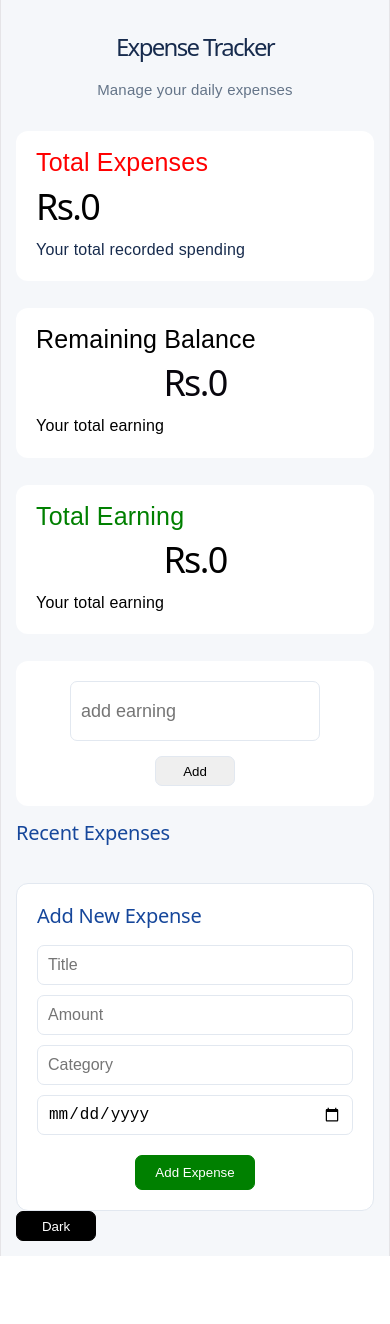
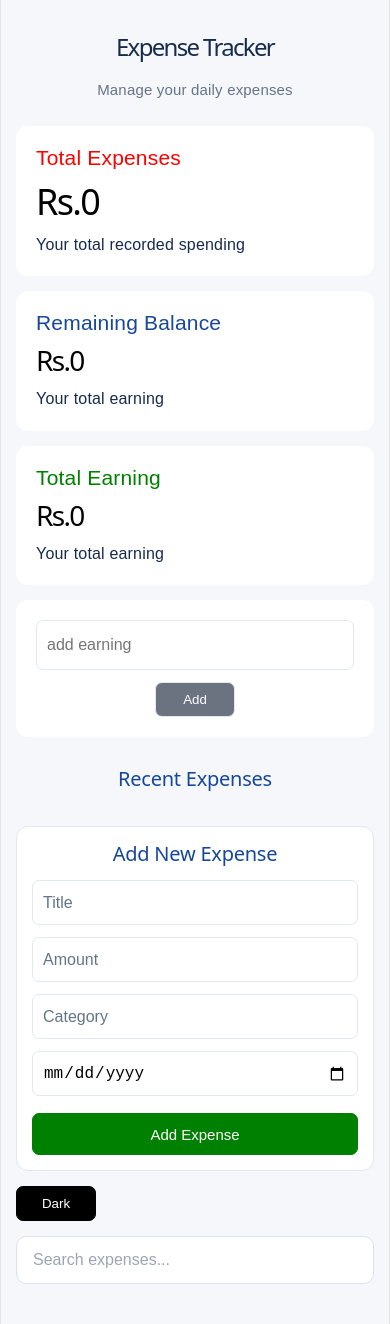
Before and after one commit to Rhishav19/expenses_tracker, a React (Vite) app: page / in a window 390 px wide. Before the commit the page ends 1256 px from the top, so only its background shows below. Built offline with nearby package versions, Linux system fonts and the light colour scheme.

Commit message:
add search expenses option

```diff
--- a/src/App.css
+++ b/src/App.css
@@ -23,15 +23,19 @@ button {
    MAIN CONTAINERS
 ============================== */
 
+.app-container,
+.dark-app-container {
+  min-height: 100vh;
+  width: 100%;
+  padding: 30px;
+}
+
 .app-container {
-  min-height: 100vh;
-  padding: 30px;
   background-color: #F5F7FA;
+  color: #172B4D;
 }
 
 .dark-app-container {
-  min-height: 100vh;
-  padding: 30px;
   background-color: #111827;
   color: #F9FAFB;
 }
@@ -41,9 +45,9 @@ button {
 ============================== */
 
 .app-header {
-  margin-bottom: 30px;
-  font-size: 28px;
-  color: #172B4D;
+  width: 100%;
+  max-width: 1100px;
+  margin: 0 auto 35px;
 }
 
 .app-header h1 {
@@ -56,7 +60,6 @@ button {
   color: #647488;
 }
 
-.dark-app-container .app-header,
 .dark-app-container .app-header h1 {
   color: #F9FAFB;
 }
@@ -66,160 +69,17 @@ button {
 }
 
 /* ==============================
-   MAIN CONTENT
+   SUMMARY GRID
 ============================== */
 
-.main-content {
+.expenses-cards {
+  width: 100%;
   max-width: 1100px;
-  margin: 0 auto;
+  margin: 0 auto 40px;
+
   display: grid;
-  grid-template-columns: 2fr 1fr;
-  gap: 30px;
-}
-
-/* ==============================
-   EXPENSE CARDS
-============================== */
-
-.expense-details {
-  display: flex;
-  justify-content: space-between;
-  align-items: center;
+  grid-template-columns: repeat(2, minmax(0, 1fr));
   gap: 20px;
-  padding: 20px;
-  margin-bottom: 15px;
-  border: 1px solid #E2E8F0;
-  border-radius: 12px;
-  background-color: white;
-  transition: transform 0.2s ease, box-shadow 0.2s ease;
-}
-
-.expense-details:hover {
-  transform: translateY(-2px);
-  box-shadow: 0 4px 12px rgba(0, 0, 0, 0.08);
-}
-
-.expense-info {
-  min-width: 0;
-}
-
-.expense-info h3 {
-  margin: 0 0 10px;
-  font-size: 18px;
-  color: #172B4D;
-  text-transform: capitalize;
-}
-
-.expense-meta {
-  display: flex;
-  flex-wrap: wrap;
-  gap: 15px;
-  color: #647488;
-  font-size: 14px;
-}
-
-.expense-actions {
-  display: flex;
-  flex-direction: column;
-  align-items: flex-end;
-  gap: 10px;
-  flex-shrink: 0;
-}
-
-.expense-amount {
-  margin: 0;
-  color: #DC2626;
-  font-size: 20px;
-  font-weight: 600;
-}
-
-/* ==============================
-   DELETE BUTTON
-============================== */
-
-.delete-btn {
-  width: auto;
-  height: auto;
-  padding: 8px 14px;
-  border: 1px solid #DC2626;
-  border-radius: 7px;
-  background-color: #DC2626;
-  color: white;
-  font-size: 13px;
-  transition: background-color 0.2s ease;
-}
-
-.delete-btn:hover {
-  background-color: #B91C1C;
-}
-.edit-btn{
-  width: auto;
-  height: auto;
-  padding: 8px 14px;
-  border-radius: 7px;
-  background-color: #9CA3AF;
-  color: white;
-  font-size: 13px;
-  transition: background-color 0.2s ease;
-  outline: none;
-  border: 1px solid #9CA3AF;
-}
-
-
-/* ==============================
-   EXPENSE FORM
-============================== */
-
-.expense-form {
-  background-color: white;
-  padding: 20px;
-  border-radius: 12px;
-  border: 1px solid #E2E8F0;
-}
-
-.expense-list h2,
-.expense-form h2 {
-  color: #16479B;
-  font-size: 20px;
-  text-align: start;
-}
-
-.inputs input {
-  width: 200px;
-  height: 40px;
-  border-radius: 7px;
-  background-color: white;
-  font-size: 16px;
-  color: black;
-  margin-top: 10px;
-  padding: 10px;
-  outline: none;
-  border: 1px solid #E2E8F0;
-}
-
-.inputs input:focus {
-  border-color: #2563EB;
-}
-
-.input {
-  display: flex;
-  flex-direction: column;
-  gap: 12px;
-}
-
-.add-expenses-btn {
-  width: 120px;
-  height: 35px;
-  border-radius: 7px;
-  margin-top: 20px;
-  margin-right: 80px;
-  background-color: green;
-  border: 1px solid green;
-  color: white;
-}
-
-.add-expenses-btn:hover {
-  background-color: #15803D;
 }
 
 /* ==============================
@@ -231,20 +91,25 @@ button {
 .remaining-balance,
 .add-earning {
   width: 100%;
-  max-width: 350px;
-  min-height: 120px;
-  padding: 1.5rem;
-  height: fit-content;
+  max-width: none;
+  min-width: 0;
+  min-height: 180px;
+  padding: 25px;
+  margin: 0;
+
   border-radius: 12px;
   background-color: white;
-  margin-bottom: 50px;
 }
 
-.total-expense p {
+.total-expense p,
+.total-earning p,
+.remaining-balance p {
   text-align: start;
 }
 
-.total-expense h1 {
+.total-expense h1,
+.total-earning h1,
+.remaining-balance h1 {
   color: black;
   text-align: start;
 }
@@ -264,12 +129,6 @@ button {
   text-align: start;
 }
 
-.total-earning p,
-.remaining-balance p {
-  color: black;
-  text-align: start;
-}
-
 .remaining-balance-label {
   color: #16479B;
   font-size: 25px;
@@ -277,24 +136,12 @@ button {
   margin: 0;
 }
 
-.total-earning-amount {
+.total-earning-amount,
+.remaining-balance-amount {
   color: black;
-  margin-right: 200px;
-}
-
-.ramaining-balance-amount {
-  color: black;
-  padding-right: 200px;
-}
-
-/* ==============================
-   SUMMARY GRID
-============================== */
-
-.expenses-cards {
-  display: grid;
-  grid-template-columns: repeat(2, minmax(0, 1fr));
-  gap: 20px;
+  margin: 15px 0;
+  padding: 0;
+  overflow-wrap: anywhere;
 }
 
 /* ==============================
@@ -304,55 +151,257 @@ button {
 .earning-input {
   width: 100%;
   max-width: 250px;
-  height: 60px;
+  height: 50px;
+  padding: 10px;
+
   border-radius: 7px;
   background-color: white;
-  font-size: 18px;
+  font-size: 16px;
   color: black;
-  padding: 10px;
+
   outline: none;
   border: 1px solid #E2E8F0;
 }
 
+.earning-input:focus {
+  border-color: #2563EB;
+}
+
 .add-earning-btn {
   width: 80px;
-  height: 30px;
+  height: 35px;
   border: 1px solid #E2E8F0;
   border-radius: 7px;
-  margin-top: 15px;
+  margin-top: 12px;
+  background-color: #6B7280;
+  color: white;
 }
 
 .add-earning-btn:hover {
-  background-color: #E2E8F0;
+  background-color: #4B5563;
 }
 
 /* ==============================
-   DARK MODE BUTTONS
+   MAIN CONTENT
 ============================== */
 
-.mode-btn-container {
-  display: flex;
-  gap: 10px;
+.main-content {
+  width: 100%;
+  max-width: 1100px;
+  margin: 0 auto;
+
+  display: grid;
+  grid-template-columns: minmax(0, 2fr) minmax(280px, 1fr);
+  gap: 25px;
+  align-items: start;
 }
 
-.dark-mode-btn,
-.light-mode-btn {
-  width: 80px;
-  height: 30px;
-  border-radius: 7px;
-  cursor: pointer;
+.expense-list,
+.expense-form {
+  min-width: 0;
 }
 
-.dark-mode-btn {
-  background-color: black;
-  border: 1px solid black;
-  color: white;
+.expense-list h2,
+.expense-form h2 {
+  color: #16479B;
+  font-size: 20px;
+  margin-top: 0;
+  margin-bottom: 15px;
 }
 
-.light-mode-btn {
+.dark-app-container .expense-list h2,
+.dark-app-container .expense-form h2 {
+  color: #60A5FA;
+}
+
+/* ==============================
+   SEARCH BAR
+============================== */
+
+.search-input {
+  display: block;
+  width: 100%;
+  max-width: 450px;
+  height: 48px;
+  padding: 12px 16px;
+  margin: 15px 0 25px;
+
+  font-size: 16px;
+  font-family: inherit;
+
+  color: #172B4D;
   background-color: white;
-  border: 1px solid black;
+
+  border: 1px solid #DCE3ED;
+  border-radius: 10px;
+  outline: none;
+
+  transition: border-color 0.2s ease, box-shadow 0.2s ease;
+}
+
+.search-input::placeholder {
+  color: #9AA5B5;
+}
+
+.search-input:focus {
+  border-color: #2563EB;
+  box-shadow: 0 0 0 3px rgba(37, 99, 235, 0.12);
+}
+
+/* ==============================
+   EXPENSE CARDS
+============================== */
+
+.expense-details {
+  display: flex;
+  justify-content: space-between;
+  align-items: center;
+  gap: 20px;
+
+  width: 100%;
+  min-width: 0;
+  padding: 20px;
+  margin-bottom: 15px;
+
+  border: 1px solid #E2E8F0;
+  border-radius: 12px;
+  background-color: white;
+
+  transition: transform 0.2s ease, box-shadow 0.2s ease;
+}
+
+.expense-details:hover {
+  transform: translateY(-2px);
+  box-shadow: 0 4px 12px rgba(0, 0, 0, 0.08);
+}
+
+.expense-info {
+  min-width: 0;
+  overflow-wrap: anywhere;
+}
+
+.expense-info h3 {
+  margin: 0 0 10px;
+  font-size: 18px;
+  color: #172B4D;
+  text-transform: capitalize;
+}
+
+.expense-meta {
+  display: flex;
+  flex-wrap: wrap;
+  gap: 15px;
+
+  color: #647488;
+  font-size: 14px;
+}
+
+.expense-actions {
+  display: flex;
+  flex-direction: column;
+  align-items: flex-end;
+  gap: 10px;
+  flex-shrink: 0;
+}
+
+.expense-amount {
+  margin: 0;
+  color: #DC2626;
+  font-size: 20px;
+  font-weight: 600;
+  overflow-wrap: anywhere;
+}
+
+/* ==============================
+   EDIT AND DELETE BUTTONS
+============================== */
+
+.delete-btn,
+.edit-btn {
+  width: auto;
+  height: auto;
+  padding: 8px 14px;
+  border-radius: 7px;
+  color: white;
+  font-size: 13px;
+  transition: background-color 0.2s ease;
+}
+
+.delete-btn {
+  border: 1px solid #DC2626;
+  background-color: #DC2626;
+}
+
+.delete-btn:hover {
+  background-color: #B91C1C;
+}
+
+.edit-btn {
+  border: 1px solid #9CA3AF;
+  background-color: #9CA3AF;
+}
+
+.edit-btn:hover {
+  background-color: #6B7280;
+}
+
+/* ==============================
+   EXPENSE FORM
+============================== */
+
+.expense-form {
+  width: 100%;
+  padding: 20px;
+
+  border-radius: 12px;
+  border: 1px solid #E2E8F0;
+  background-color: white;
+}
+
+.inputs {
+  display: grid;
+  grid-template-columns: 1fr;
+  gap: 12px;
+}
+
+.inputs input {
+  width: 100%;
+  min-width: 0;
+  height: 45px;
+  margin: 0;
+  padding: 10px;
+
+  border-radius: 7px;
+  background-color: white;
+  font-size: 16px;
   color: black;
+
+  outline: none;
+  border: 1px solid #E2E8F0;
+}
+
+.inputs input:focus {
+  border-color: #2563EB;
+}
+
+.inputs input::placeholder {
+  color: #647488;
+}
+
+.add-expenses-btn {
+  width: 100%;
+  min-height: 42px;
+  border-radius: 7px;
+  margin-top: 5px;
+
+  background-color: green;
+  border: 1px solid green;
+  color: white;
+  font-size: 15px;
+}
+
+.add-expenses-btn:hover {
+  background-color: #15803D;
 }
 
 /* ==============================
@@ -368,10 +417,10 @@ button {
 }
 
 .dark-app-container .total-expense h1,
-.dark-app-container .total-earning p,
-.dark-app-container .remaining-balance p,
+.dark-app-container .total-earning h1,
+.dark-app-container .remaining-balance h1,
 .dark-app-container .total-earning-amount,
-.dark-app-container .ramaining-balance-amount {
+.dark-app-container .remaining-balance-amount {
   color: #F9FAFB;
 }
 
@@ -404,31 +453,79 @@ button {
    DARK MODE - FORMS
 ============================== */
 
-.dark-app-container .earning-input,
 .dark-app-container .expense-form {
-  background-color: #374151;
-  color: #F9FAFB;
-  border: 1px solid #4B5563;
+  background-color: #1F2937;
+  border: 1px solid #374151;
 }
 
-.dark-app-container .inputs input {
-  background-color: #1F2937;
+.dark-app-container .earning-input,
+.dark-app-container .inputs input,
+.dark-app-container .search-input {
+  background-color: #263449;
   color: #F9FAFB;
-  border: 1px solid #4B5563;
-}
-
-.dark-app-container .expense-form h2,
-.dark-app-container .expense-list h2 {
-  color: #60A5FA;
+  border: 1px solid #475569;
 }
 
 .dark-app-container .earning-input::placeholder,
-.dark-app-container .inputs input::placeholder {
+.dark-app-container .inputs input::placeholder,
+.dark-app-container .search-input::placeholder {
   color: #9CA3AF;
 }
 
+.dark-app-container .earning-input:focus,
+.dark-app-container .inputs input:focus,
+.dark-app-container .search-input:focus {
+  border-color: #60A5FA;
+}
+
 /* ==============================
-   RESPONSIVE DESIGN
+   DARK MODE - BUTTONS
+============================== */
+
+.dark-app-container .add-earning-btn {
+  background-color: #374151;
+  color: white;
+  border-color: #4B5563;
+}
+
+.dark-app-container .add-earning-btn:hover {
+  background-color: #4B5563;
+}
+
+/* ==============================
+   DARK MODE BUTTON CONTAINER
+============================== */
+
+.mode-btn-container {
+  display: flex;
+  gap: 10px;
+  width: 100%;
+  max-width: 1100px;
+  margin: 15px auto 0;
+}
+
+.dark-mode-btn,
+.light-mode-btn {
+  width: 80px;
+  height: 35px;
+  border-radius: 7px;
+  cursor: pointer;
+}
+
+.dark-mode-btn {
+  background-color: black;
+  border: 1px solid black;
+  color: white;
+}
+
+.light-mode-btn {
+  background-color: white;
+  border: 1px solid black;
+  color: black;
+}
+
+/* ==============================
+   RESPONSIVE - TABLETS
 ============================== */
 
 @media (max-width: 900px) {
@@ -440,18 +537,23 @@ button {
     grid-template-columns: repeat(2, minmax(0, 1fr));
   }
 
-  .total-expense,
-  .total-earning,
-  .remaining-balance,
-  .add-earning {
+  .expense-form {
     max-width: 100%;
   }
 }
+
+/* ==============================
+   RESPONSIVE - MOBILE
+============================== */
 
 @media (max-width: 600px) {
   .app-container,
   .dark-app-container {
     padding: 15px;
+  }
+
+  .app-header {
+    margin-bottom: 25px;
   }
 
   .app-header h1 {
@@ -460,20 +562,42 @@ button {
 
   .expenses-cards {
     grid-template-columns: 1fr;
-    gap: 12px;
+    gap: 15px;
+    margin-bottom: 30px;
   }
 
   .total-expense,
   .total-earning,
   .remaining-balance,
   .add-earning {
-    margin-bottom: 15px;
+    min-height: auto;
     padding: 20px;
   }
 
+  .total-label,
+  .total-earning-label,
+  .remaining-balance-label {
+    font-size: 21px;
+  }
+
+  .total-earning-amount,
+  .remaining-balance-amount {
+    font-size: 28px;
+  }
+
+  .main-content {
+    grid-template-columns: 1fr;
+    gap: 20px;
+  }
+
   .expense-details {
+    flex-wrap: wrap;
     padding: 15px;
-    gap: 10px;
+    gap: 12px;
+  }
+
+  .expense-info {
+    flex: 1;
   }
 
   .expense-info h3 {
@@ -481,31 +605,41 @@ button {
   }
 
   .expense-meta {
-    flex-direction: column;
-    gap: 5px;
+    gap: 8px;
     font-size: 12px;
+  }
+
+  .expense-actions {
+    flex-direction: row;
+    flex-wrap: wrap;
+    align-items: center;
+    gap: 8px;
   }
 
   .expense-amount {
     font-size: 16px;
   }
 
-  .delete-btn {
+  .delete-btn,
+  .edit-btn {
     padding: 7px 10px;
     font-size: 12px;
+  }
+
+  .expense-form {
+    padding: 15px;
   }
 
   .inputs input {
     width: 100%;
   }
 
-  .add-expenses-btn {
-    margin-right: 0;
+  .search-input {
+    width: 100%;
+    max-width: 100%;
   }
 
-  .total-earning-amount,
-  .ramaining-balance-amount {
-    margin-right: 0;
-    padding-right: 0;
+  .earning-input {
+    max-width: 100%;
   }
 }
--- a/src/App.jsx
+++ b/src/App.jsx
@@ -35,7 +35,7 @@ function App(){
     localStorage.setItem(("myearning"),earning)});
   let [newEarning, setNewEarning] = useState("");
   let [darkMode,setDarkMode] = useState(false);
-
+  let [searchTerm, setSearchTerm] = useState("");
 
   const updateEarning=(event)=>{
     setNewEarning(event.target.value);
@@ -122,14 +122,15 @@ const addExpense = () => {
     setNewExpense({
       id:item.id,
       title:item.title,
-      ammont:item.amount,
+      amount:item.amount,
       category:item.category,
       date:item.date
     });
   };
 
-
-   let expenses = expense.map((item)=>(
+   let filteredExpenses = expense.filter((item)=>
+  item.title.toLowerCase().includes(searchTerm.toLocaleLowerCase()));
+   let expenses = filteredExpenses.map((item)=>(
     <ExpensesItem key={item.id} expense={item} deleteExpense={deleteExpense} editExpense={editExpense}/>
   ));
 
@@ -192,6 +193,8 @@ return (
     <button className="dark-mode-btn" onClick={toggleDarkMode}>{darkMode?"Light":"Dark"}</button>
 
 </div>
+<input type="text" className="search-input" placeholder="Search expenses..." value={searchTerm} onChange={(event) => setSearchTerm(event.target.value)}
+/>
 </div>
 );
 }
```
